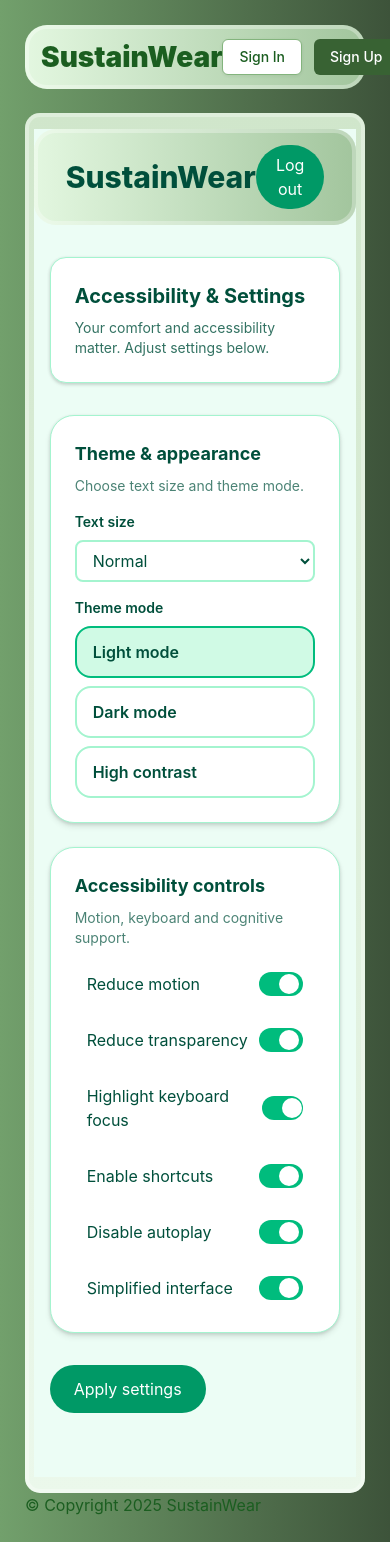
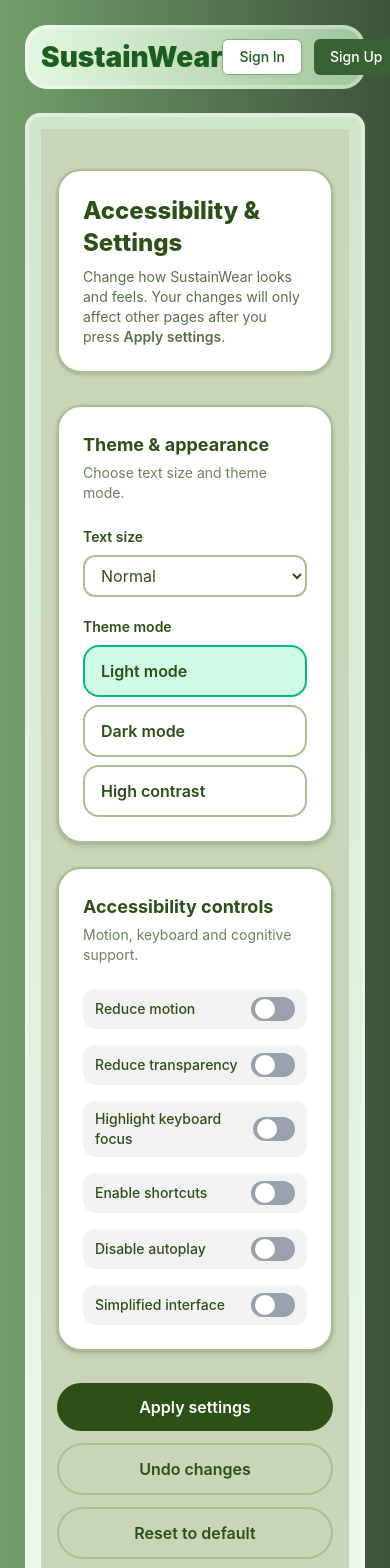
Before and after one commit to Tammam-Al-Bahri/sustain-wear, a Next.js app: page /Settings in a window 390 px wide. Shown: the top 1568 px of the page. Before the commit the page ends 1542 px from the top, so only its background shows below. Built offline with nearby package versions, Linux system fonts and the light colour scheme; no server answers.

Commit message:
feat: Implement accessibility settings synchronization and enhance theme handling in settings page

```diff
--- a/app/Donor/page.tsx
+++ b/app/Donor/page.tsx
@@ -3,9 +3,11 @@ import { DashCard } from "@/components/ui/dashcard";
 import { useEffect, useState } from "react";
 import { useUser } from "@clerk/nextjs";
 import BarChart from "@/components/barchart";
+import { useAccessibilitySync } from "@/components/useAccessibilitySync";
 
 {/* logic to get the data from the database and display it on the cards */}
 export default function ClientPage() {
+    useAccessibilitySync();
   const { user } = useUser();
 
   const [donorCount, setDonorCount] = useState<number | null>(null);
--- a/app/Settings/page.tsx
+++ b/app/Settings/page.tsx
@@ -1,175 +1,205 @@
 "use client";
 
-import React from "react";
+import React, { useEffect, useMemo, useState } from "react";
 
-// Mock context for demo - replace with your actual context
-const AccessibilityContext = React.createContext({
-  settings: {
+type ThemeMode = "light" | "dark" | "highContrast";
+type TextSize = "normal" | "large" | "xlarge";
+
+interface Settings {
+  themeMode: ThemeMode;
+  textSize: TextSize;
+  reduceMotion: boolean;
+  reduceTransparency: boolean;
+  highlightFocus: boolean;
+  enableShortcuts: boolean;
+  disableAutoplay: boolean;
+  simpleInterface: boolean;
+}
+
+const DEFAULT_SETTINGS: Settings = {
   themeMode: "light",
   textSize: "normal",
-    reduceMotion: true,
-    reduceTransparency: true,
-    highlightFocus: true,
-    enableShortcuts: true,
-    disableAutoplay: true,
-    simpleInterface: true,
-  },
-  updateSetting: (key: string, value: any) => {},
-});
+  reduceMotion: false,
+  reduceTransparency: false,
+  highlightFocus: false,
+  enableShortcuts: false,
+  disableAutoplay: false,
+  simpleInterface: false,
+};
 
-function useAccessibilitySettings() {
-  const context = React.useContext(AccessibilityContext);
-  if (!context) {
-    throw new Error("useAccessibilitySettings must be used within AccessibilityProvider");
-  }
-  return context;
-}
-
-// Improved theme function with better color contrast
-function getPageTheme(mode: "light" | "dark" | "highContrast") {
+function getPageTheme(mode: ThemeMode) {
   switch (mode) {
     case "light":
       return {
-        pageBg: "bg-emerald-50",
-        pageText: "text-emerald-900",
-        navBg: "bg-white",
-        navText: "text-emerald-900",
+        pageBg: "bg-[#C8D5B9]",
+        pageText: "text-[#2D5016]",
         panelBg: "bg-white",
-        panelText: "text-emerald-900",
-        navChip: "bg-emerald-600 text-white hover:bg-emerald-700",
-        cardBorder: "border-emerald-200",
+        panelText: "text-[#2D5016]",
+        cardBorder: "border-[#A8C090]",
         selectBg: "bg-white",
-        selectText: "text-emerald-900",
-        buttonBg: "bg-emerald-600",
+        selectText: "text-[#2D5016]",
+        buttonBg: "bg-[#2D5016]",
         buttonText: "text-white",
+        buttonActive: "bg-emerald-100 border-emerald-500",
       };
 
     case "dark":
       return {
         pageBg: "bg-slate-900",
         pageText: "text-white",
-        navBg: "bg-slate-800",
-        navText: "text-white",
         panelBg: "bg-slate-800",
         panelText: "text-white",
-        navChip: "bg-emerald-500 text-slate-900 hover:bg-emerald-400",
         cardBorder: "border-slate-700",
         selectBg: "bg-slate-700",
         selectText: "text-white",
         buttonBg: "bg-emerald-600",
         buttonText: "text-white",
+        buttonActive: "bg-slate-700 border-emerald-500",
       };
 
     case "highContrast":
       return {
         pageBg: "bg-white",
         pageText: "text-black",
-        navBg: "bg-white border-b-4 border-black",
-        navText: "text-black font-bold",
-        panelBg: "bg-white border-4 border-black",
-        panelText: "text-black font-semibold",
-        navChip: "bg-black text-white font-bold border-4 border-black hover:bg-gray-800",
-        cardBorder: "border-black border-4",
-        selectBg: "bg-white border-4 border-black",
+        panelBg: "bg-white",
+        panelText: "text-black",
+        cardBorder: "border-black",
+        selectBg: "bg-white",
         selectText: "text-black font-bold",
-        buttonBg: "bg-black border-4 border-black",
+        buttonBg: "bg-black",
         buttonText: "text-white font-bold",
-      };
-
-    default:
-      return {
-        pageBg: "bg-emerald-50",
-        pageText: "text-emerald-900",
-        navBg: "bg-white",
-        navText: "text-emerald-900",
-        panelBg: "bg-white",
-        panelText: "text-emerald-900",
-        navChip: "bg-emerald-600 text-white hover:bg-emerald-700",
-        cardBorder: "border-emerald-200",
-        selectBg: "bg-white",
-        selectText: "text-emerald-900",
-        buttonBg: "bg-emerald-600",
-        buttonText: "text-white",
+        buttonActive: "bg-white border-black text-black",
       };
   }
 }
 
+function getTextSizeClass(size: TextSize) {
+  switch (size) {
+    case "normal":
+      return "text-base";
+    case "large":
+      return "text-lg";
+    case "xlarge":
+      return "text-xl";
+  }
+}
+
 export default function SettingsPage() {
-  const [settings, setSettings] = React.useState({
-    themeMode: "light" as "light" | "dark" | "highContrast",
-    textSize: "normal",
-    reduceMotion: true,
-    reduceTransparency: true,
-    highlightFocus: true,
-    enableShortcuts: true,
-    disableAutoplay: true,
-    simpleInterface: true,
-  });
+  const [committedSettings, setCommittedSettings] =
+    useState<Settings>(DEFAULT_SETTINGS);
+  const [draftSettings, setDraftSettings] =
+    useState<Settings>(DEFAULT_SETTINGS);
 
-  const [saved, setSaved] = React.useState<string | null>(null);
+  const [saved, setSaved] = useState<string | null>(null);
+  useEffect(() => {
+    const raw = localStorage.getItem("sustainwear-settings");
+    if (!raw) return;
 
-  const theme = getPageTheme(settings.themeMode);
+    try {
+      const parsed = JSON.parse(raw) as Settings;
 
-  const updateSetting = (key: string, value: any) => {
-    setSettings(prev => ({ ...prev, [key]: value }));
+
+      setCommittedSettings(parsed);
+      setDraftSettings(parsed);
+    } catch (e) {
+      console.error("Failed to load settings:", e);
+    }
+  }, []);
+
+
+  const theme = useMemo(
+    () => getPageTheme(draftSettings.themeMode),
+    [draftSettings.themeMode]
+  );
+  const textSizeClass = useMemo(
+    () => getTextSizeClass(draftSettings.textSize),
+    [draftSettings.textSize]
+  );
+
+  const updateDraft = <K extends keyof Settings>(key: K, value: Settings[K]) => {
+    setDraftSettings((prev) => ({ ...prev, [key]: value }));
   };
 
-  const handleSave = () => {
-    // Save to localStorage so it persists
-    localStorage.setItem('sustainwear-settings', JSON.stringify(settings));
+
+  const handleApply = () => {
+    localStorage.setItem("sustainwear-settings", JSON.stringify(draftSettings));
+    setCommittedSettings(draftSettings);
+    window.dispatchEvent(
+  new CustomEvent("sustainwear-settings-updated", {
+    detail: draftSettings,
+  })
+);
+
+
     setSaved("Settings applied ✓");
     setTimeout(() => setSaved(null), 2000);
   };
 
-  // Load settings on mount
-  React.useEffect(() => {
-    const saved = localStorage.getItem('sustainwear-settings');
-    if (saved) {
-      setSettings(JSON.parse(saved));
-    }
-  }, []);
+
+  const handleResetDraft = () => {
+    setDraftSettings(committedSettings);
+    setSaved("Changes reset ✓");
+    setTimeout(() => setSaved(null), 2000);
+  };
+
+
+  const handleResetDefaults = () => {
+    localStorage.setItem("sustainwear-settings", JSON.stringify(DEFAULT_SETTINGS));
+    setDraftSettings(DEFAULT_SETTINGS);
+    setCommittedSettings(DEFAULT_SETTINGS);
+
+    setSaved("Reset to default ✓");
+    setTimeout(() => setSaved(null), 2000);
+  };
+
+  const hasUnsavedChanges =
+    JSON.stringify(draftSettings) !== JSON.stringify(committedSettings);
 
   return (
-    <div className={`min-h-screen transition-colors duration-300 ${theme.pageBg} ${theme.pageText}`}>
-      {/* Header */}
-      <header className={`flex items-center justify-between px-8 py-4 shadow-lg rounded-b-3xl transition-colors ${theme.navBg} ${theme.navText}`}>
-        <h1 className="text-3xl font-extrabold">SustainWear</h1>
+    <div
+      className={`min-h-screen transition-colors duration-300 ${theme.pageBg} ${theme.pageText}`}
+    >
 
-        <nav className="hidden gap-6 text-sm font-semibold md:flex">
-          <a href="/admin" className={theme.navText}>Admin Dashboard</a>
-          <a href="/charity-staff" className={theme.navText}>Charity Staff Dashboard</a>
-          <a href="/donor" className={theme.navText}>Donor Dashboard</a>
-        </nav>
 
-        <button className={`rounded-full px-5 py-2 transition ${theme.navChip}`}>
-          Log out
-        </button>
-      </header>
+      <main className={`mx-auto max-w-6xl px-4 py-10 ${textSizeClass}`}>
 
-      {/* Main Content */}
-      <main className="mx-auto mt-8 max-w-6xl space-y-8 px-4 pb-16">
-        <section className={`rounded-2xl p-6 shadow-md transition border ${theme.panelBg} ${theme.panelText} ${theme.cardBorder}`}>
-          <h2 className="text-xl font-bold">Accessibility & Settings</h2>
+        <section
+          className={`rounded-3xl border-2 p-6 shadow-md ${theme.panelBg} ${theme.panelText} ${theme.cardBorder}`}
+        >
+          <h1 className="text-2xl font-extrabold">Accessibility & Settings</h1>
           <p className="mt-2 text-sm opacity-80">
-            Your comfort and accessibility matter. Adjust settings below.
+            Change how SustainWear looks and feels. Your changes will only affect
+            other pages after you press <span className="font-semibold">Apply settings</span>.
           </p>
+
+          {hasUnsavedChanges && (
+            <p className="mt-3 text-sm font-semibold">
+              You have unsaved changes.
+            </p>
+          )}
         </section>
 
-        {/* Settings Cards */}
-        <div className="grid gap-6 md:grid-cols-2">
-          {/* Theme & Appearance */}
-          <div className={`rounded-3xl p-6 shadow-lg border ${theme.panelBg} ${theme.panelText} ${theme.cardBorder}`}>
-            <h3 className="text-lg font-bold mb-2">Theme & appearance</h3>
-            <p className="text-sm opacity-70 mb-4">Choose text size and theme mode.</p>
 
-            <div className="space-y-4">
-              {/* Text Size */}
+        <div className="mt-8 grid gap-6 md:grid-cols-2">
+
+          <div
+            className={`rounded-3xl border-2 p-6 shadow-lg ${theme.panelBg} ${theme.panelText} ${theme.cardBorder}`}
+          >
+            <h2 className="text-lg font-bold">Theme & appearance</h2>
+            <p className="mt-1 text-sm opacity-70">
+              Choose text size and theme mode.
+            </p>
+
+            <div className="mt-6 space-y-5">
+
               <div>
                 <p className="text-sm font-semibold mb-2">Text size</p>
                 <select
-                  value={settings.textSize}
-                  onChange={(e) => updateSetting("textSize", e.target.value)}
-                  className={`w-full rounded-lg border-2 px-3 py-2 transition ${theme.selectBg} ${theme.selectText} ${theme.cardBorder}`}
+                  value={draftSettings.textSize}
+                  onChange={(e) =>
+                    updateDraft("textSize", e.target.value as TextSize)
+                  }
+                  className={`w-full rounded-xl border-2 px-3 py-2 transition ${theme.selectBg} ${theme.selectText} ${theme.cardBorder}`}
                 >
                   <option value="normal">Normal</option>
                   <option value="large">Large</option>
@@ -177,95 +207,102 @@ export default function SettingsPage() {
                 </select>
               </div>
 
-              {/* Theme Mode */}
+              <div>
+                <p className="text-sm font-semibold mb-2">Theme mode</p>
+
                 <div className="space-y-2">
-                <p className="text-sm font-semibold">Theme mode</p>
-
                   <ThemeOption
-                  active={settings.themeMode === "light"}
+                    active={draftSettings.themeMode === "light"}
                     label="Light mode"
-                  onClick={() => updateSetting("themeMode", "light")}
+                    onClick={() => updateDraft("themeMode", "light")}
                     theme={theme}
                   />
-
                   <ThemeOption
-                  active={settings.themeMode === "dark"}
+                    active={draftSettings.themeMode === "dark"}
                     label="Dark mode"
-                  onClick={() => updateSetting("themeMode", "dark")}
+                    onClick={() => updateDraft("themeMode", "dark")}
                     theme={theme}
                   />
-
                   <ThemeOption
-                  active={settings.themeMode === "highContrast"}
+                    active={draftSettings.themeMode === "highContrast"}
                     label="High contrast"
-                  onClick={() => updateSetting("themeMode", "highContrast")}
+                    onClick={() => updateDraft("themeMode", "highContrast")}
                     theme={theme}
                   />
                 </div>
               </div>
             </div>
+          </div>
 
-          {/* Accessibility Controls */}
-          <div className={`rounded-3xl p-6 shadow-lg border ${theme.panelBg} ${theme.panelText} ${theme.cardBorder}`}>
-            <h3 className="text-lg font-bold mb-2">Accessibility controls</h3>
-            <p className="text-sm opacity-70 mb-4">Motion, keyboard and cognitive support.</p>
+          <div
+            className={`rounded-3xl border-2 p-6 shadow-lg ${theme.panelBg} ${theme.panelText} ${theme.cardBorder}`}
+          >
+            <h2 className="text-lg font-bold">Accessibility controls</h2>
+            <p className="mt-1 text-sm opacity-70">
+              Motion, keyboard and cognitive support.
+            </p>
 
-            <div className="space-y-4">
+            <div className="mt-6 space-y-4">
               <ToggleRow
                 label="Reduce motion"
-                value={settings.reduceMotion}
-                onChange={(v) => updateSetting("reduceMotion", v)}
-                theme={theme}
+                value={draftSettings.reduceMotion}
+                onChange={(v) => updateDraft("reduceMotion", v)}
               />
-
               <ToggleRow
                 label="Reduce transparency"
-                value={settings.reduceTransparency}
-                onChange={(v) => updateSetting("reduceTransparency", v)}
-                theme={theme}
+                value={draftSettings.reduceTransparency}
+                onChange={(v) => updateDraft("reduceTransparency", v)}
               />
-
               <ToggleRow
                 label="Highlight keyboard focus"
-                value={settings.highlightFocus}
-                onChange={(v) => updateSetting("highlightFocus", v)}
-                theme={theme}
+                value={draftSettings.highlightFocus}
+                onChange={(v) => updateDraft("highlightFocus", v)}
               />
-
               <ToggleRow
                 label="Enable shortcuts"
-                value={settings.enableShortcuts}
-                onChange={(v) => updateSetting("enableShortcuts", v)}
-                theme={theme}
+                value={draftSettings.enableShortcuts}
+                onChange={(v) => updateDraft("enableShortcuts", v)}
               />
-
               <ToggleRow
                 label="Disable autoplay"
-                value={settings.disableAutoplay}
-                onChange={(v) => updateSetting("disableAutoplay", v)}
-                theme={theme}
+                value={draftSettings.disableAutoplay}
+                onChange={(v) => updateDraft("disableAutoplay", v)}
               />
-
               <ToggleRow
                 label="Simplified interface"
-                value={settings.simpleInterface}
-                onChange={(v) => updateSetting("simpleInterface", v)}
-                theme={theme}
+                value={draftSettings.simpleInterface}
+                onChange={(v) => updateDraft("simpleInterface", v)}
               />
             </div>
           </div>
         </div>
 
-        {/* Save Button */}
+
+        <div className="mt-8 flex flex-col gap-3 sm:flex-row sm:items-center">
           <button
-          onClick={handleSave}
-          className={`rounded-full px-6 py-3 transition hover:opacity-90 ${theme.buttonBg} ${theme.buttonText}`}
+            onClick={handleApply}
+            className={`rounded-full px-6 py-3 font-semibold transition hover:opacity-90 ${theme.buttonBg} ${theme.buttonText}`}
           >
             Apply settings
           </button>
 
+          <button
+            onClick={handleResetDraft}
+            className={`rounded-full px-6 py-3 font-semibold transition hover:opacity-90 border-2 ${theme.cardBorder}`}
+          >
+            Undo changes
+          </button>
+
+          <button
+            onClick={handleResetDefaults}
+            className={`rounded-full px-6 py-3 font-semibold transition hover:opacity-90 border-2 ${theme.cardBorder}`}
+          >
+            Reset to default
+          </button>
+        </div>
+
         {saved && (
-          <p className="pt-2 text-sm font-semibold" style={{ color: 'rgb(16, 185, 129)' }} aria-live="polite">
+          <p className="mt-3 text-sm font-semibold" aria-live="polite">
             {saved}
           </p>
         )}
@@ -284,10 +321,10 @@ interface ThemeOptionProps {
 function ThemeOption({ label, active, onClick, theme }: ThemeOptionProps) {
   return (
     <button
+      type="button"
       onClick={onClick}
       className={`w-full rounded-2xl border-2 px-4 py-3 text-left transition
-        ${active ? "border-emerald-500 bg-emerald-100" : theme.cardBorder}
-        ${active && theme.pageText === "text-black" ? "font-bold" : ""}
+        ${active ? theme.buttonActive : theme.cardBorder}
       `}
     >
       <p className="font-semibold">{label}</p>
@@ -295,30 +332,34 @@ function ThemeOption({ label, active, onClick, theme }: ThemeOptionProps) {
   );
 }
 
-interface ToggleRowProps {
+function ToggleRow({
+  label,
+  value,
+  onChange,
+}: {
   label: string;
   value: boolean;
   onChange: (value: boolean) => void;
-  theme: ReturnType<typeof getPageTheme>;
-}
-
-function ToggleRow({ label, value, onChange, theme }: ToggleRowProps) {
+}) {
   return (
-    <div className={`flex items-center justify-between rounded-xl px-3 py-2 ${theme.panelBg === "bg-white border-4 border-black" ? "bg-gray-50 border-2 border-gray-300" : "bg-white/10"}`}>
-      <p>{label}</p>
+    <div className="flex items-center justify-between rounded-xl bg-black/5 px-3 py-2">
+      <p className="text-sm font-medium">{label}</p>
 
       <button
+        type="button"
         onClick={() => onChange(!value)}
-        className={`relative h-6 w-11 rounded-full transition
-          ${value ? "bg-emerald-500" : "bg-gray-400"}
-        `}
+        className={`relative h-6 w-11 rounded-full transition ${
+          value ? "bg-emerald-500" : "bg-gray-400"
+        }`}
+        aria-label={label}
+        aria-pressed={value}
       >
         <span
-          className={`absolute top-0.5 h-5 w-5 rounded-full bg-white transition
-            ${value ? "left-5" : "left-1"}
-          `}
+          className={`absolute top-0.5 h-5 w-5 rounded-full bg-white transition ${
+            value ? "left-5" : "left-1"
+          }`}
         />
       </button>
     </div>
   );
-}//
+}
--- a/app/globals.css
+++ b/app/globals.css
@@ -273,3 +273,14 @@ header p {
 .clerk-footer {
     display: none;
 }
+
+body.sw-dark {
+  background-color: #0f172a;
+  color: #f8fafc;
+}
+
+
+body.sw-high-contrast {
+  background-color: #ffffff;
+  color: #000000;
+}
```
Also changed, not shown: components/useAccessibilitySync.ts (added, +72 -0 lines). Lines whose indentation alone changed are shown as unchanged.
